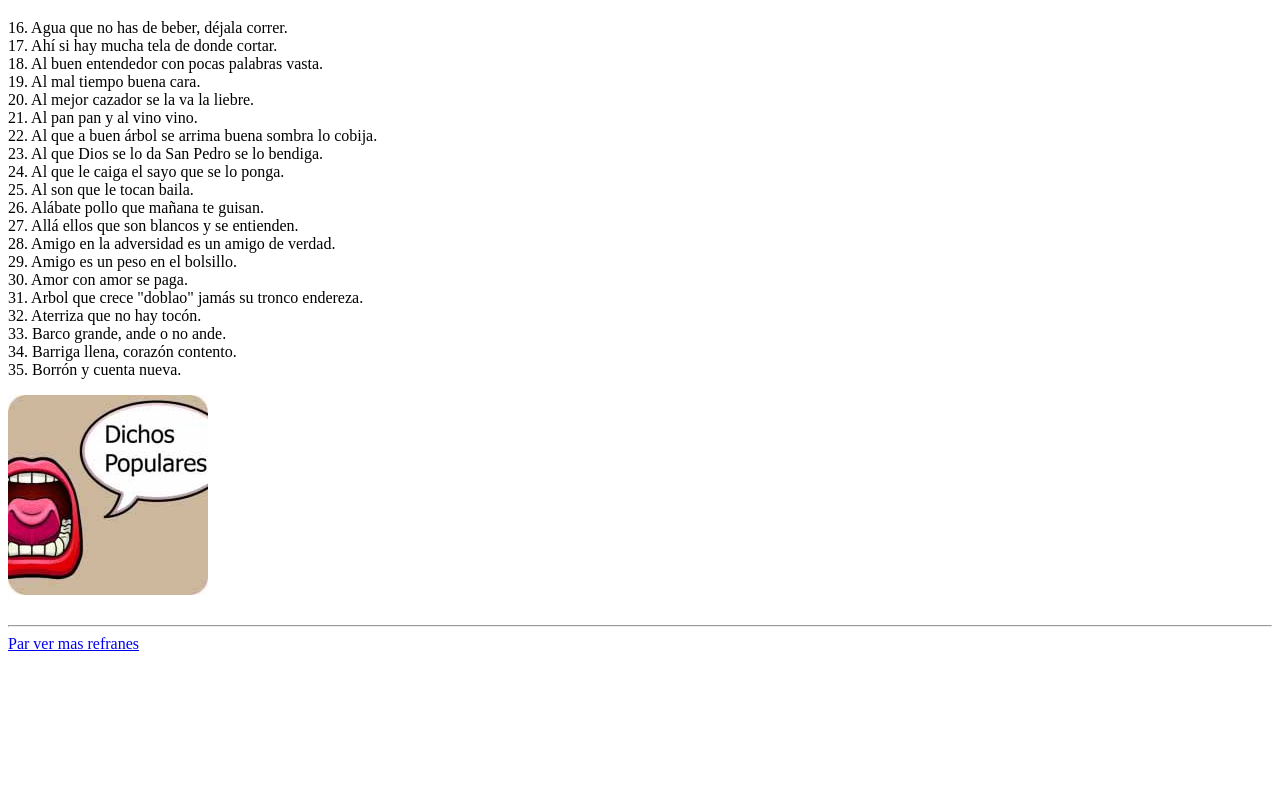
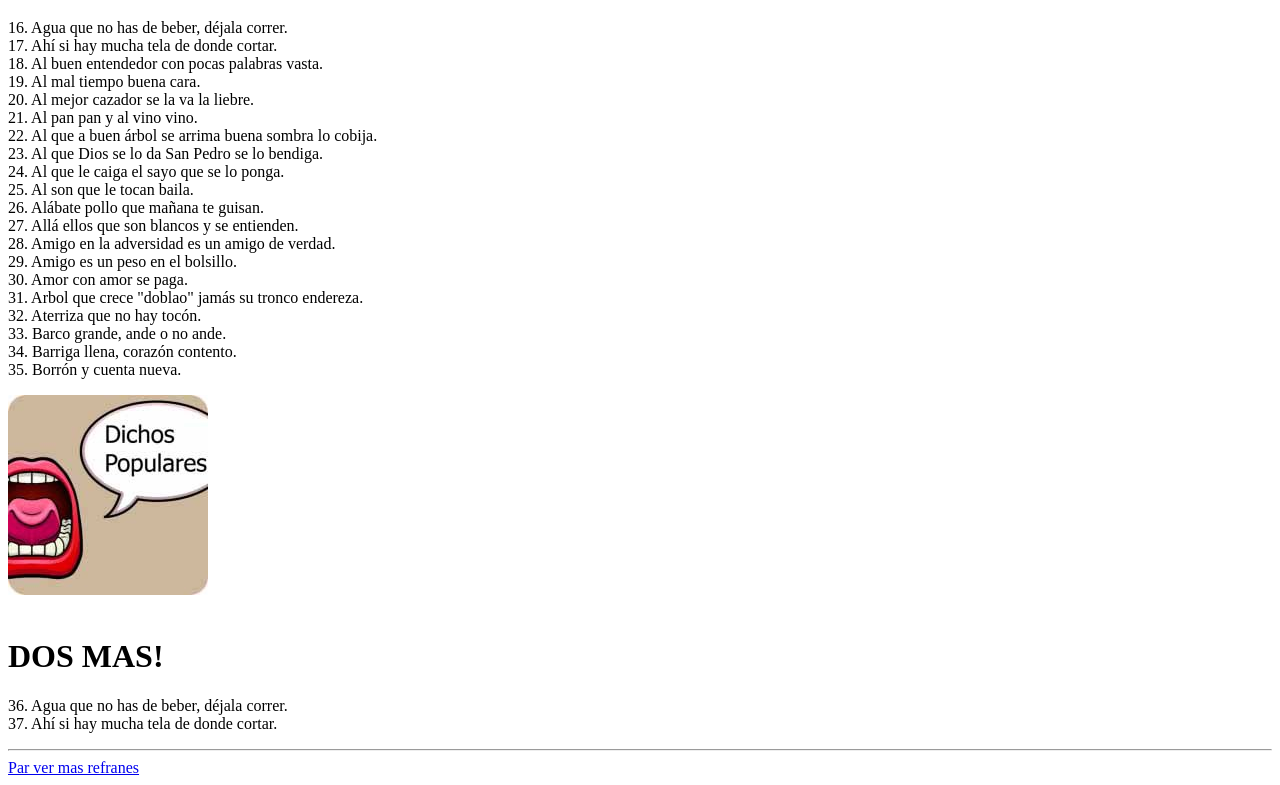
Before and after one commit to DEtelvinaSanchez/PEjemplo, a plain HTML site: page index.html in a window 1280 px wide. Shown: the part 591-1376 px from the top of the page. Before the commit the page ends 1252 px from the top, so only its background shows below. Drawn offline with Linux system fonts and the light colour scheme.

Commit message:
Se agrego dos refranes mas

```diff
--- a/index.html
+++ b/index.html
@@ -57,6 +57,14 @@
 <img src="img/boc.jpg" alt="Faces" title="Faces" height="200"/>
 <br/><br/>
 
+
+<h1>DOS MAS!</h1>
+
+<P>
+36. Agua que no has de beber, déjala correr. </br>
+37. Ahí si hay mucha tela de donde cortar. </br>
+</P>
+
 <hr/>
 
 
```
